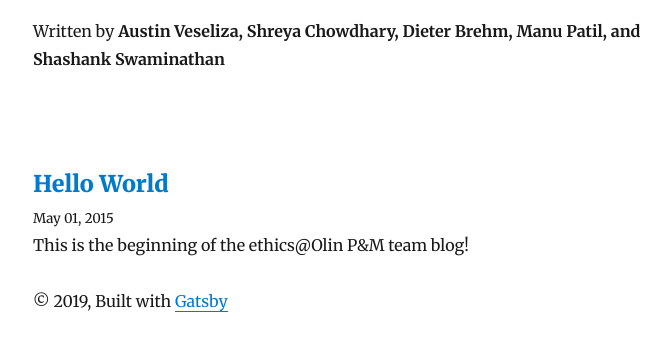
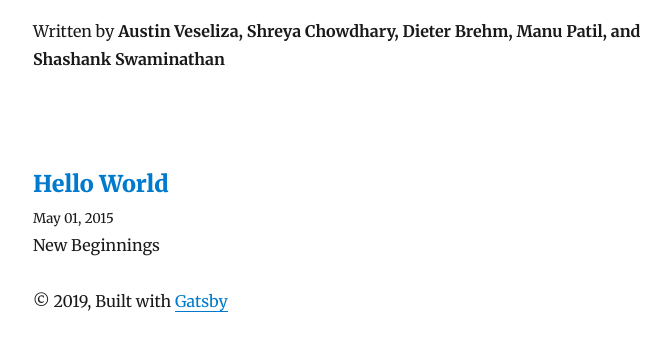
Before and after one commit to Inkering/ethics-olin-blog, a Gatsby site: page / in a window 1280 px wide. Shown: the part 137-488 px from the top of the page, without its empty margins (292-963 px from the left). Built offline with nearby package versions, Linux system fonts and the light colour scheme; Gatsby itself is replaced by a stand-in of ours; some packages are replaced by stand-ins of ours.

Commit message:
add blogpost desc

```diff
--- a/content/blog/hello-world/index.md
+++ b/content/blog/hello-world/index.md
@@ -1,6 +1,7 @@
 ---
 title: Hello World
 date: "2015-05-01T22:12:03.284Z"
+description: "New Beginnings"
 ---
 
 This is the beginning of the ethics@Olin P&M team blog!
```
